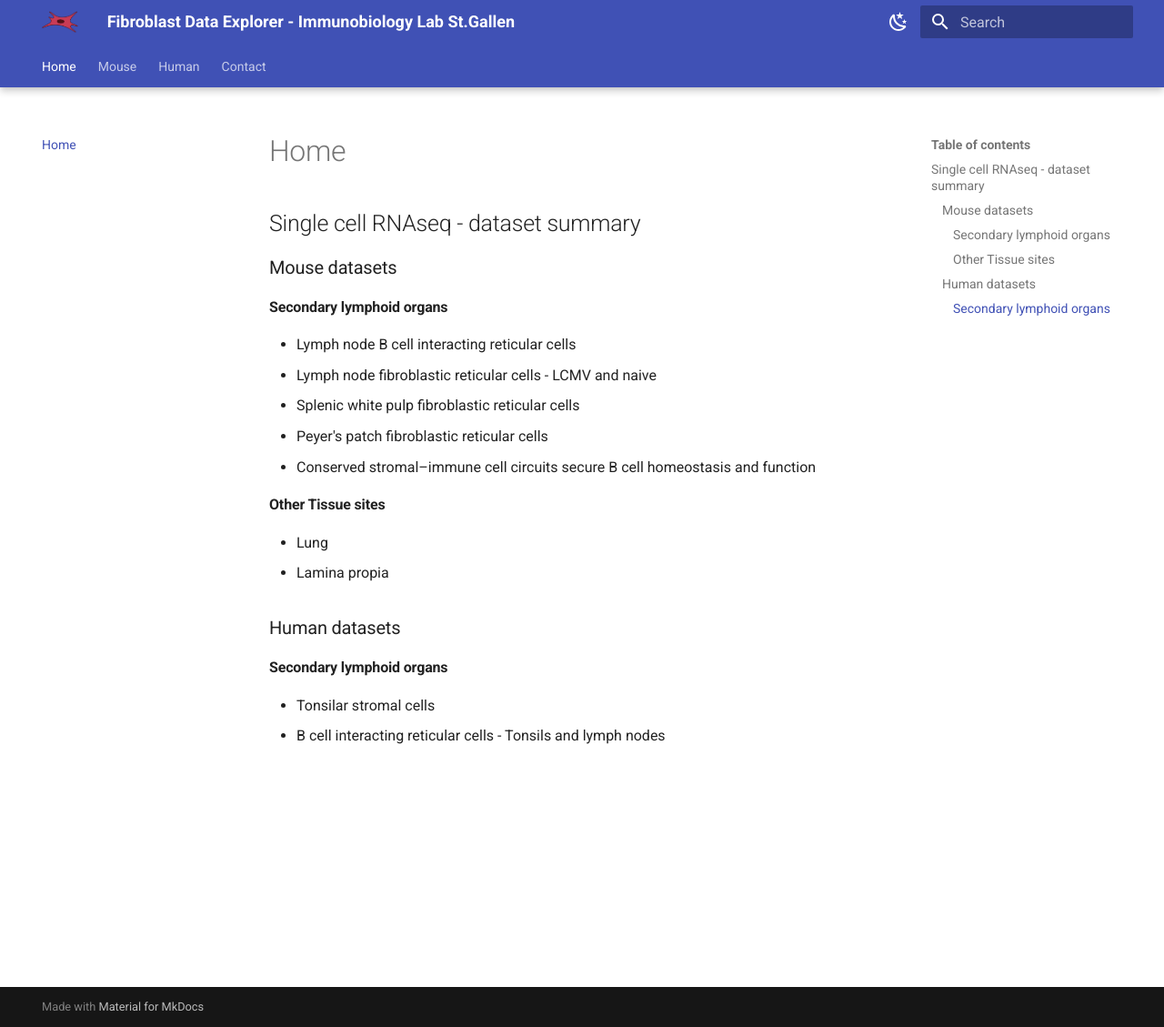
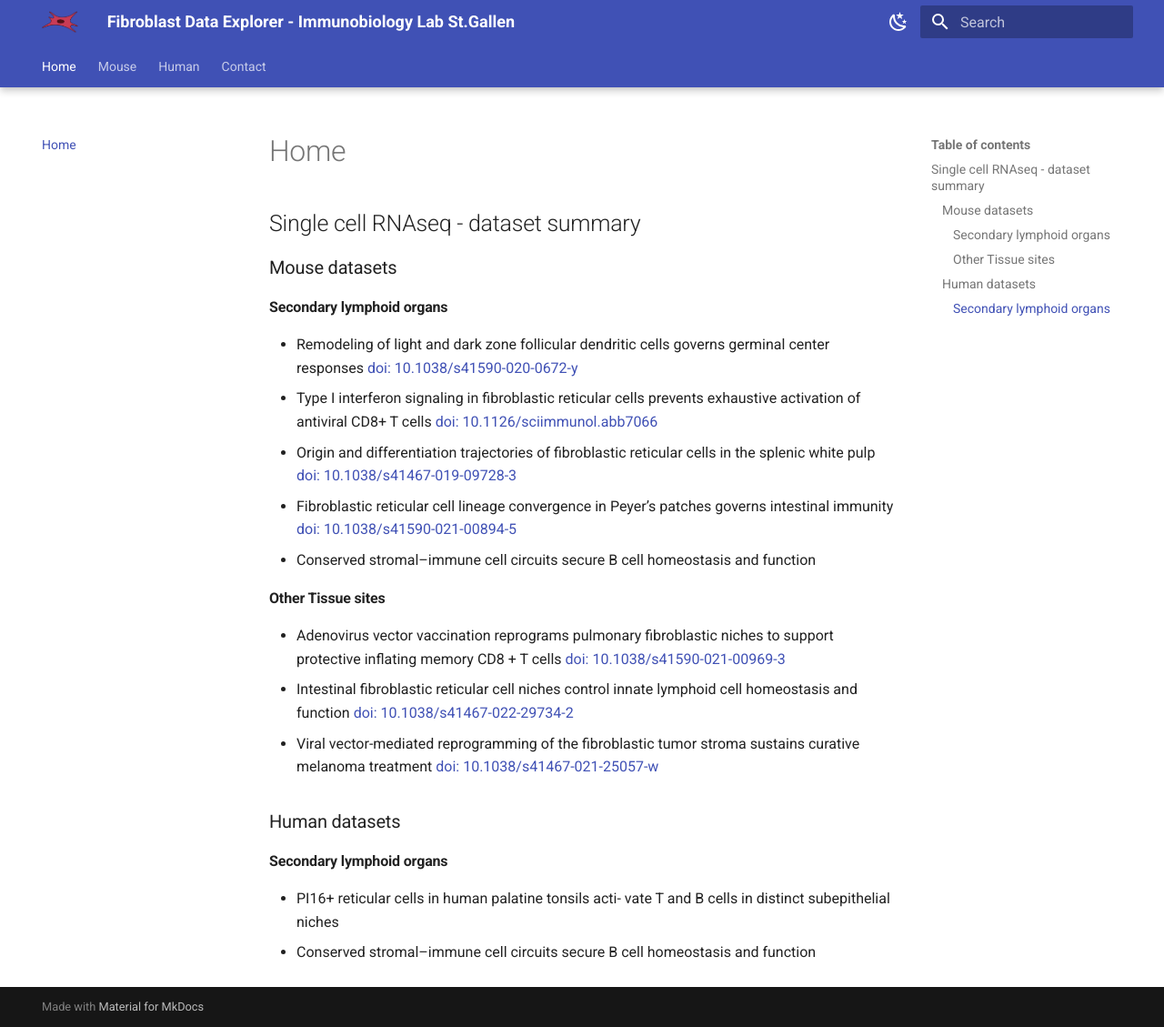
Before and after one commit to immbioSG/FRCdataExplorer, an MkDocs documentation site: the page built from docs/index.md, in a window 1280 px wide and 1129 px high. Shown: the whole window at 91% size. Built offline with MkDocs 1.6.1 and Material for MkDocs 9.7.7, drawn with Linux system fonts in a browser that asks for light colours.

Commit message:
update index

```diff
--- a/docs/index.md
+++ b/docs/index.md
@@ -3,18 +3,19 @@
 ### Mouse datasets
 
 #### Secondary lymphoid organs
-* Lymph node B cell interacting reticular cells
-* Lymph node fibroblastic reticular cells - LCMV and naive
-* Splenic white pulp fibroblastic reticular cells
-* Peyer's patch fibroblastic reticular cells
+* Remodeling of light and dark zone follicular dendritic cells governs germinal center responses [doi: 10.1038/s41590-020-0672-y](https://doi.org/10.1038/s41590-020-0672-y)
+* Type I interferon signaling in fibroblastic reticular cells prevents exhaustive activation of antiviral CD8+ T cells [doi: 10.1126/sciimmunol.abb7066](https://doi.org/10.1126/sciimmunol.abb7066)
+* Origin and differentiation trajectories of fibroblastic reticular cells in the splenic white pulp [doi: 10.1038/s41467-019-09728-3](https://doi.org/10.1038/s41467-019-09728-3)
+* Fibroblastic reticular cell lineage convergence in Peyer’s patches governs intestinal immunity [doi: 10.1038/s41590-021-00894-5](https://doi.org/10.1038/s41590-021-00894-5)
 * Conserved stromal–immune cell circuits secure B cell homeostasis and function
 
 #### Other Tissue sites
-* Lung
-* Lamina propia
+* Adenovirus vector vaccination reprograms pulmonary fibroblastic niches to support protective inflating memory CD8 + T cells [doi: 10.1038/s41590-021-00969-3](https://doi.org/10.1038/s41590-021-00969-3)
+* Intestinal fibroblastic reticular cell niches control innate lymphoid cell homeostasis and function [doi: 10.1038/s41467-022-29734-2](https://doi.org/10.1038/s41467-022-29734-2)
+* Viral vector-mediated reprogramming of the fibroblastic tumor stroma sustains curative melanoma treatment [doi: 10.1038/s41467-021-25057-w](https://doi.org/10.1038/s41467-021-25057-w)
 
 ### Human datasets
 
 #### Secondary lymphoid organs
-* Tonsilar stromal cells
-* B cell interacting reticular cells - Tonsils and lymph nodes
+* PI16+ reticular cells in human palatine tonsils acti- vate T and B cells in distinct subepithelial niches
+* Conserved stromal–immune cell circuits secure B cell homeostasis and function
```
Also changed, not shown: site/index.html, site/search/search_index.json, site/sitemap.xml, 1 other file.
